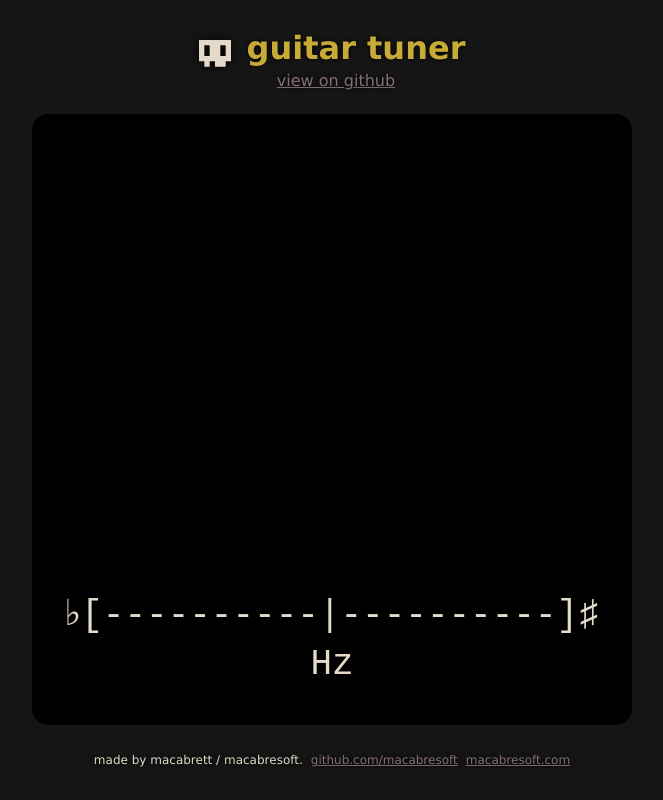
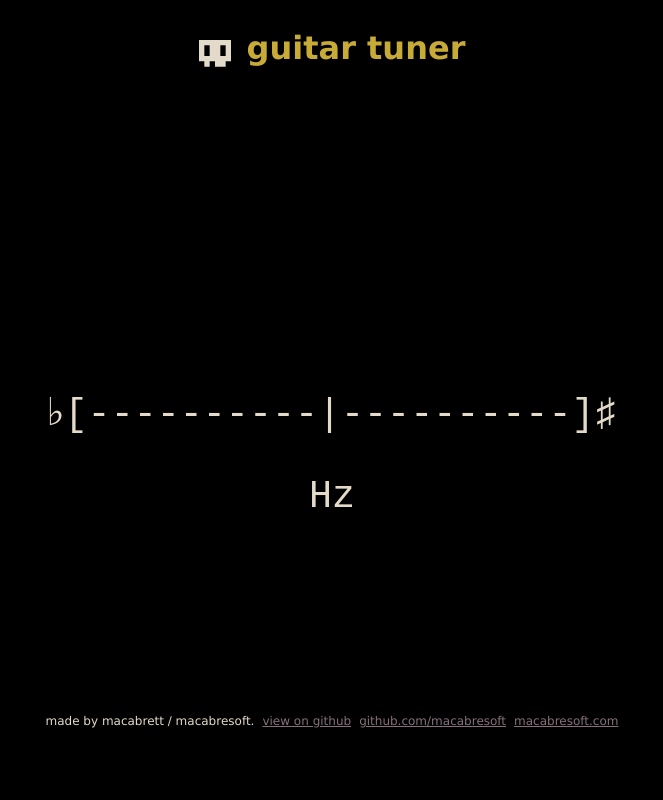
Before and after one commit to Macabresoft/guitar-tuner, an Angular app: page / in a window 1280 px wide. Shown: the whole page, without its empty margins (308-971 px from the left). Built offline with nearby package versions, Linux system fonts and the light colour scheme; no server answers.

Commit message:
Experimenting with new layout

```diff
--- a/src/app/app.component.css
+++ b/src/app/app.component.css
@@ -2,11 +2,11 @@ footer {
   font-size: 0.75rem;
   height: fit-content;
   margin-top: 3rem;
-  text-shadow: 0 0 0.25rem var(--shadow-color);
   justify-content: center;
   display: flex;
   flex-direction: row;
   flex-wrap: wrap;
+  align-items: flex-end;
 }
 
 footer a {
@@ -16,7 +16,6 @@ footer a {
 
 h1 {
   color: var(--highlight-color);
-  text-shadow: 0 0 0.25rem var(--shadow-color);
   margin-bottom: 0.25rem;
   font-size: 2rem;
 }
@@ -27,15 +26,8 @@ h1 {
   margin-right: auto;
   display: flex;
   flex-direction: column;
-  justify-content: flex-start;
+  justify-content: space-between;
   align-items: center;
-}
-
-.github {
-  margin-left: 0.5rem;
-  color: var(--accent-light-color);
-  text-shadow: 0 0 0.25rem var(--shadow-color);
-  margin-bottom: 0.5rem;
 }
 
 .header {
@@ -55,8 +47,6 @@ h1 {
   top: 1rem;
   position: relative;
   fill: var(--foreground-color);
-  -webkit-filter: drop-shadow(0 0 0.25rem var(--shadow-color));
-  filter: drop-shadow(0 0 0.25rem var(--shadow-color));
 }
 
 @media all and (display-mode: standalone) {
@@ -68,6 +58,10 @@ h1 {
     display: none;
   }
 
+  footer {
+    display: none;
+  }
+
   footer a {
     display: none;
   }
--- a/src/app/app.component.html
+++ b/src/app/app.component.html
@@ -1,4 +1,5 @@
 <div class="root">
+  <div>
     <div class="header">
       <a href="https://www.macabresoft.com" class="icon">
         <svg viewBox="0 0 6 6">
@@ -8,10 +9,11 @@
       </a>
       <h1>guitar tuner</h1>
     </div>
-  <a class="github" href="https://github.com/Macabresoft/guitar-tuner">view on github</a>
+  </div>
   <app-tuner></app-tuner>
   <footer>
       <label>made by macabrett / macabresoft.</label>
+      <a href="https://github.com/Macabresoft/guitar-tuner">view on github</a>
       <a href="https://github.com/Macabresoft">github.com/macabresoft</a>
       <a href="https://www.macabresoft.com/">macabresoft.com</a>
   </footer>
--- a/src/app/tuner/tuner.component.css
+++ b/src/app/tuner/tuner.component.css
@@ -1,40 +1,19 @@
-.digital {
-  background: black;
-  border-radius: 1rem;
-  max-width: 75vh;
-  width: 75vh;
+.note {
+  font-weight: normal;
+  margin: 0 0 0.5rem 0.5rem;
+  font-size: 10vw;
   text-align: center;
-  margin-top: 1rem;
-  margin-bottom: 1rem;
-  padding: 2rem 0;
-  container-type: inline-size;
-  height: 90%;
-  flex: 1;
-  display: flex;
-  flex-direction: column;
-}
-
-.digital h1 {
-  font-weight: normal;
-  text-shadow: 0 0 0.25rem var(--shadow-color);
-  margin: 0 0 0.5rem 0.5rem;
-  font-size: 50cqi;
-  text-align: center;
-  user-select: none;
-  flex: 1;
-}
-
-.digital p {
-  font-family: monospace;
-  font-weight: normal;
-  text-shadow: 0 0 0.25rem var(--shadow-color);
-  margin: 0.25rem 0.5rem 0.5rem 0.5rem;
-  font-size: 6cqi;
   user-select: none;
 }
 
 .frequency {
-  margin-top: auto;
+  font-family: monospace;
+  font-weight: normal;
+  margin: auto 0.5rem 0.5rem 0.5rem;
+  font-size: 3vw;
+  user-select: none;
+  text-wrap: nowrap;
+  text-align: center;
 }
 
 .highlight {
@@ -42,8 +21,11 @@
 }
 
 @media all and (display-mode: standalone) {
-  .digital {
-    max-width: 90vw;
-    width: 90vw;
+  .note {
+    font-size: 50vw;
+  }
+
+  .frequency {
+    font-size: 5vw;
   }
 }
--- a/src/app/tuner/tuner.component.html
+++ b/src/app/tuner/tuner.component.html
@@ -1,5 +1,4 @@
-<div class="digital">
-  <h1 [ngClass]="{'highlight' : isHighlighted}">
+<h1 class="note" [ngClass]="{'highlight' : isHighlighted}">
   {{ currentNote?.name ?? '&nbsp;'}}<sub>{{ currentNote?.octave ?? '&nbsp;' }}</sub>
 </h1>
 <div class="frequency">
@@ -8,4 +7,3 @@
   </p>
   <p>{{ currentFrequency }} Hz</p>
 </div>
-</div>
--- a/src/styles.css
+++ b/src/styles.css
@@ -1,24 +1,19 @@
 :root {
   --foreground-color: #E3DAC9;
   --accent-color: #634960;
-  --accent-dark-color:  #483646;
   --accent-light-color: #856F7C;
   --highlight-color: #C8AB37;
-  --highlight-dim-color :#735D23;
   --background-light-color: #333;
-  --background-color: #151515;
-  --shadow-color: #000;
 }
 
 html {
   font-family: Verdana, Arial, Helvetica, sans-serif;
   color: var(--foreground-color);
-  background-color: var(--background-color);
+  background-color: black;
 }
 
 @media all and (display-mode: standalone) {
   html {
-    background-color: black;
     user-select: none;
   }
 }
```
Also changed, not shown: 7 other files (tests, documents, lock files or other folders). Lines whose indentation alone changed are shown as unchanged.
